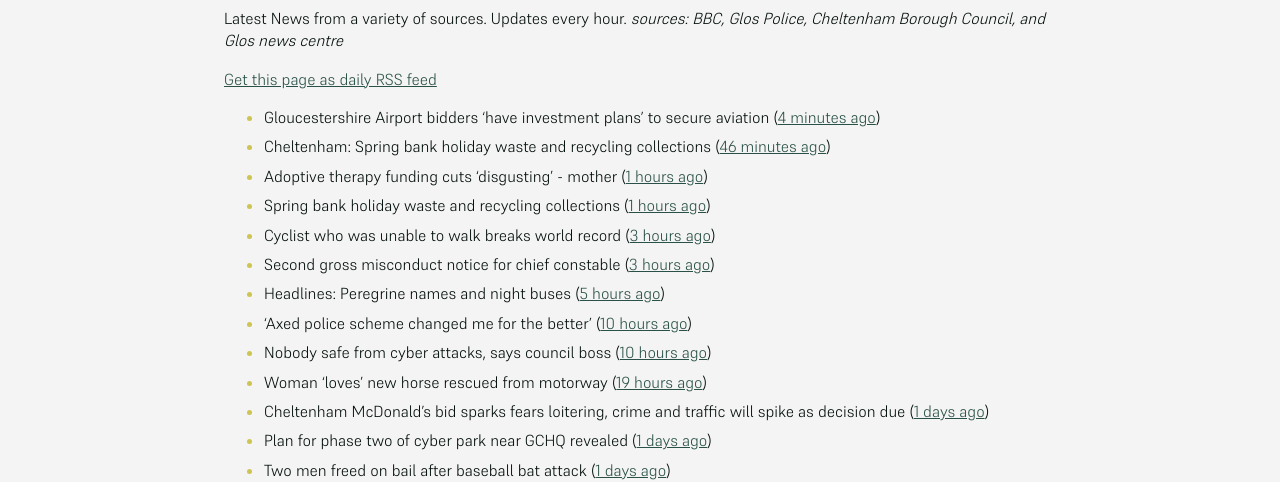
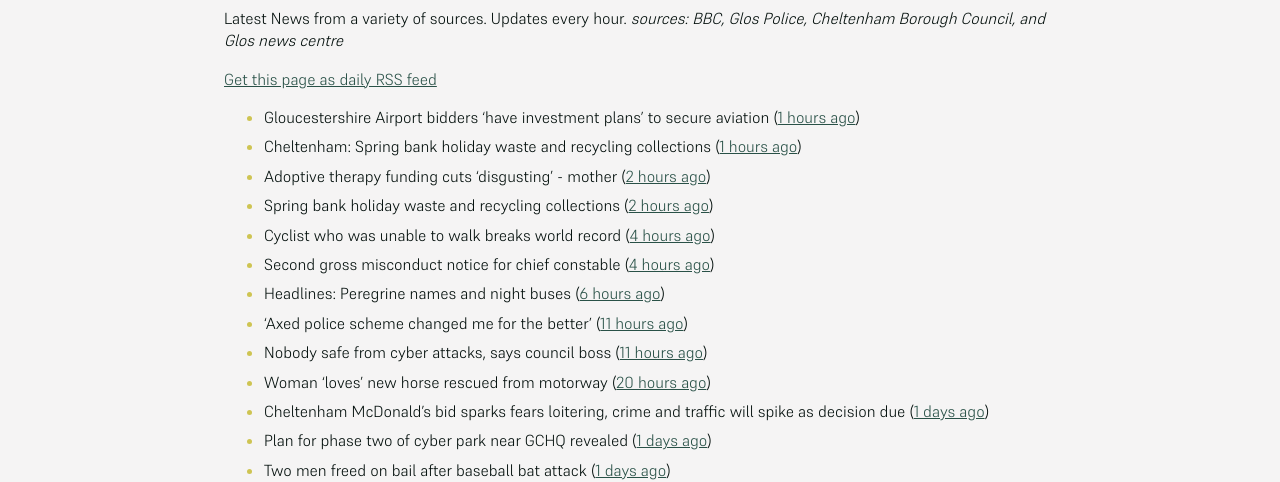
Before and after one commit to mat-0/cheltenham-open-data, a Jekyll site: the page built from _pages/news.md, in a window 1280 px wide and 1400 px high. Shown: the part 266-748 px from the top of the window. Built offline with Jekyll 4.4.1, drawn with Linux system fonts in a browser that asks for light colours; some of the changed text lies outside the part shown.

Commit message:
Updated 2025-05-20 16:58:32

```diff
--- a/_pages/news.md
+++ b/_pages/news.md
@@ -12,16 +12,16 @@ _sources: BBC, Glos Police, Cheltenham Borough Council, and Glos news centre_
 [Get this page as daily RSS feed](/daily.rss)
 
 <!-- news_marker starts -->
-- Gloucestershire Airport bidders ‘have investment plans’ to secure aviation ([4 minutes ago](https://gloucesternewscentre.co.uk/gloucestershire-airport-bidders-have-investment-plans-to-secure-aviation/))
-- Cheltenham: Spring bank holiday waste and recycling collections ([46 minutes ago](https://gloucesternewscentre.co.uk/cheltenham-spring-bank-holiday-waste-and-recycling-collections/))
-- Adoptive therapy funding cuts 'disgusting' - mother ([1 hours ago](https://www.bbc.com/news/articles/c4g2rpypmp9o))
-- Spring bank holiday waste and recycling collections ([1 hours ago](https://www.cheltenham.gov.uk/news/article/3013/spring_bank_holiday_waste_and_recycling_collections))
-- Cyclist who was unable to walk breaks world record ([3 hours ago](https://www.bbc.com/news/articles/ce822e66159o))
-- Second gross misconduct notice for chief constable ([3 hours ago](https://www.bbc.com/news/articles/cy8nnxy83lro))
-- Headlines: Peregrine names and night buses ([5 hours ago](https://www.bbc.com/news/articles/cr7zznnkyrgo))
-- 'Axed police scheme changed me for the better' ([10 hours ago](https://www.bbc.com/news/articles/cj425087v5po))
-- Nobody safe from cyber attacks, says council boss ([10 hours ago](https://www.bbc.com/news/articles/cyvm4ljl2l8o))
-- Woman 'loves' new horse rescued from motorway ([19 hours ago](https://www.bbc.com/news/articles/c4g2r40ye9eo))
+- Gloucestershire Airport bidders ‘have investment plans’ to secure aviation ([1 hours ago](https://gloucesternewscentre.co.uk/gloucestershire-airport-bidders-have-investment-plans-to-secure-aviation/))
+- Cheltenham: Spring bank holiday waste and recycling collections ([1 hours ago](https://gloucesternewscentre.co.uk/cheltenham-spring-bank-holiday-waste-and-recycling-collections/))
+- Adoptive therapy funding cuts 'disgusting' - mother ([2 hours ago](https://www.bbc.com/news/articles/c4g2rpypmp9o))
+- Spring bank holiday waste and recycling collections ([2 hours ago](https://www.cheltenham.gov.uk/news/article/3013/spring_bank_holiday_waste_and_recycling_collections))
+- Cyclist who was unable to walk breaks world record ([4 hours ago](https://www.bbc.com/news/articles/ce822e66159o))
+- Second gross misconduct notice for chief constable ([4 hours ago](https://www.bbc.com/news/articles/cy8nnxy83lro))
+- Headlines: Peregrine names and night buses ([6 hours ago](https://www.bbc.com/news/articles/cr7zznnkyrgo))
+- 'Axed police scheme changed me for the better' ([11 hours ago](https://www.bbc.com/news/articles/cj425087v5po))
+- Nobody safe from cyber attacks, says council boss ([11 hours ago](https://www.bbc.com/news/articles/cyvm4ljl2l8o))
+- Woman 'loves' new horse rescued from motorway ([20 hours ago](https://www.bbc.com/news/articles/c4g2r40ye9eo))
 - Cheltenham McDonald’s bid sparks fears loitering, crime and traffic will spike as decision due ([1 days ago](https://gloucesternewscentre.co.uk/cheltenham-mcdonalds-bid-sparks-fears-loitering-crime-and-traffic-will-spike-as-decision-due/))
 - Plan for phase two of cyber park near GCHQ revealed ([1 days ago](https://www.bbc.com/news/articles/clygqx2jp95o))
 - Two men freed on bail after baseball bat attack ([1 days ago](https://www.bbc.com/news/articles/c4ge7l3nvv1o))
```
Also changed, not shown: other parts of _pages/news.md (+3 -3 lines), _data/flood.json (+5 -48 lines), _pages/fix-my-street.md (+1 -1 lines), index.md (+5 -5 lines).
